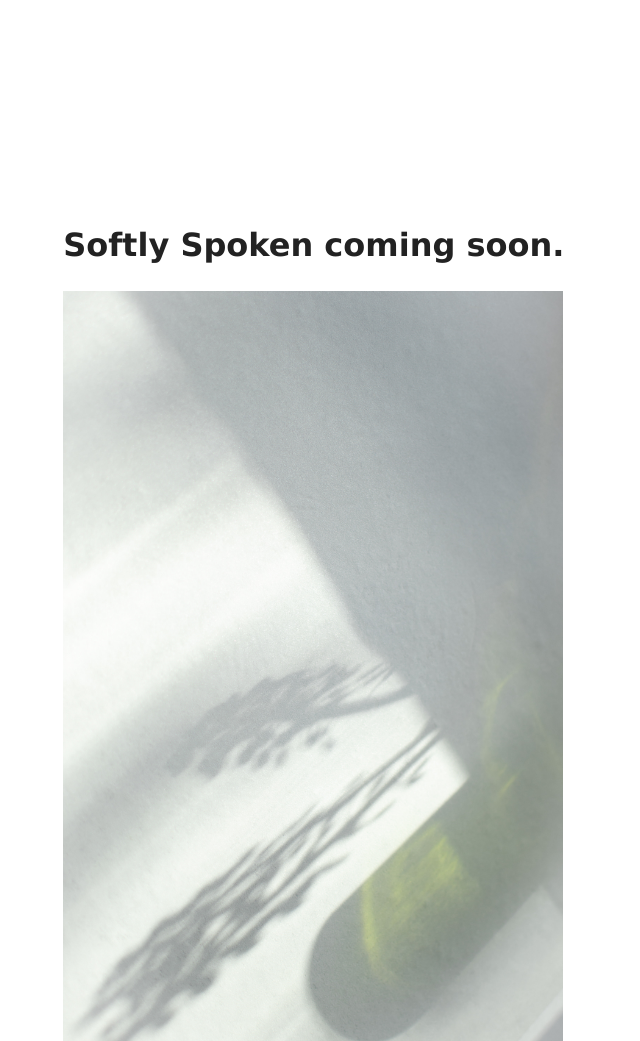
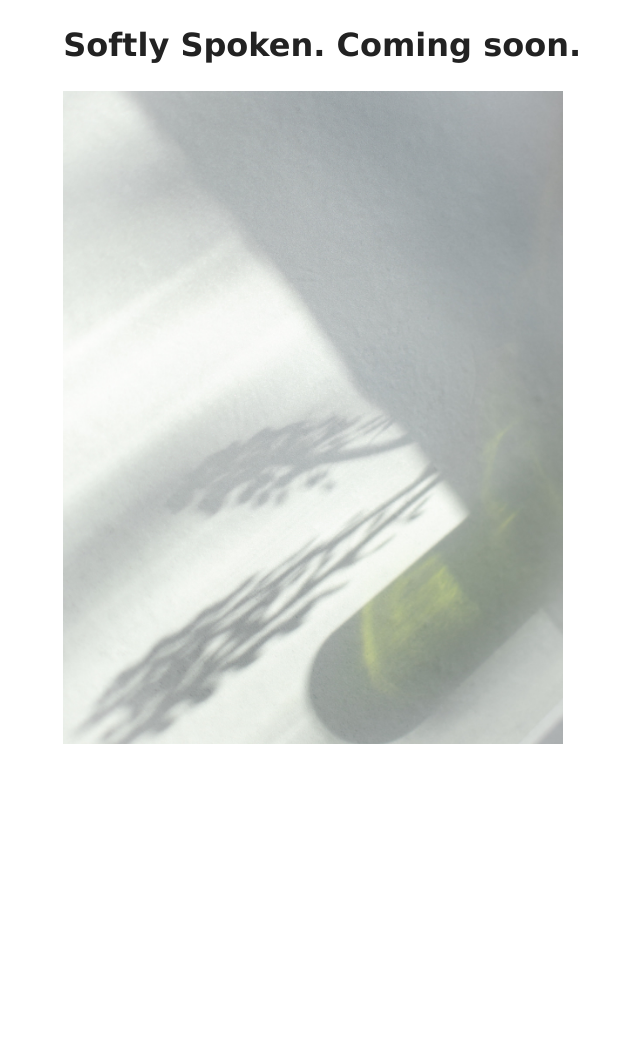
Before and after one commit to CalumFleming/SoftlySpoken, an Astro site: page / in a window 1280 px wide. Shown: the whole page, without its empty margins (246-886 px from the left). After the commit the page ends 800 px from the top, so only its background shows below. Built offline with nearby package versions, Linux system fonts and the light colour scheme; Astro itself is replaced by a stand-in of ours.

```diff
--- a/src/pages/index.astro
+++ b/src/pages/index.astro
@@ -13,9 +13,9 @@ import { SITE_TITLE, SITE_DESCRIPTION } from '../config';
 	<body>
 		<!-- <Header title={SITE_TITLE} /> -->
 		<main>
-			<h1>Softly Spoken coming soon.</h1>
+			<h1>Softly Spoken. Coming soon.</h1>
 
-			<img src="pexels-eva-bronzini-8059288.jpg" alt="image" width="500" height="600">
+			<img src="peximage.jpg" alt="image" width="500" height="600">
 		</main>
 		<!-- <Footer /> -->
 	</body>
--- a/src/styles/global.css
+++ b/src/styles/global.css
@@ -6,7 +6,7 @@
 body {
 	font-family: Verdana, sans-serif;
 	margin: auto;
-	padding: 200px;
+	padding: 0px;
 	max-width: 65ch;
 	text-align: left;
 	background-color: #fff;
```
Also changed, not shown: public/pexels-eva-bronzini-8059288.jpg (deleted), public/peximage.jpg (added).
